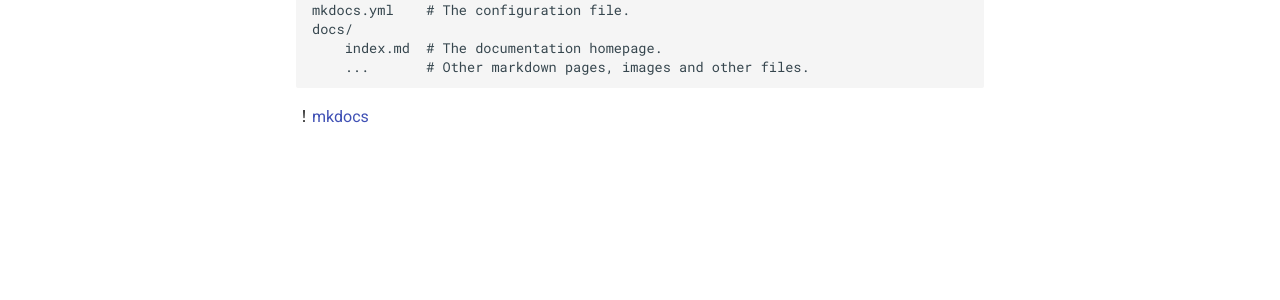
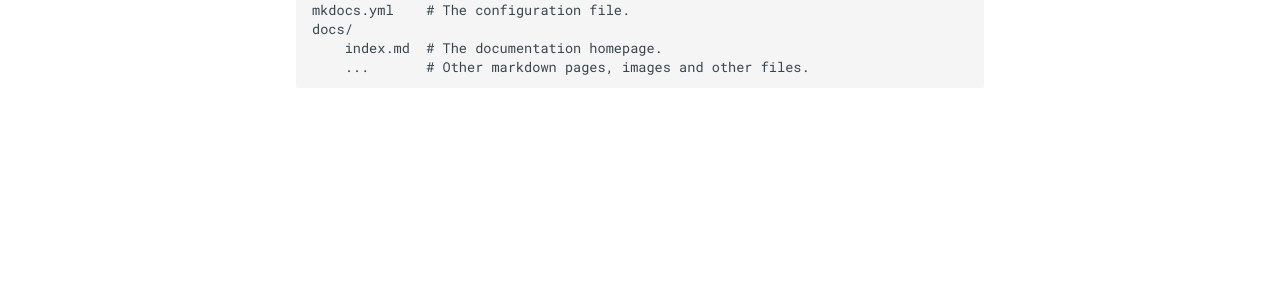
Before and after one commit to fengshuxian/repository1, an MkDocs documentation site: the page built from docs/index.md, in a window 1280 px wide. Shown: the part 523-823 px from the top of the page. Built offline with MkDocs 1.6.1 and Material for MkDocs 9.7.7, drawn with Linux system fonts in a browser that asks for light colours.

Commit message:
four commit

```diff
--- a/docs/index.md
+++ b/docs/index.md
@@ -15,4 +15,3 @@
     docs/
         index.md  # The documentation homepage.
         ...       # Other markdown pages, images and other files.
-！[mkdocs](images/1.png)
```
Also changed, not shown: site/sitemap.xml, 2 other files.
